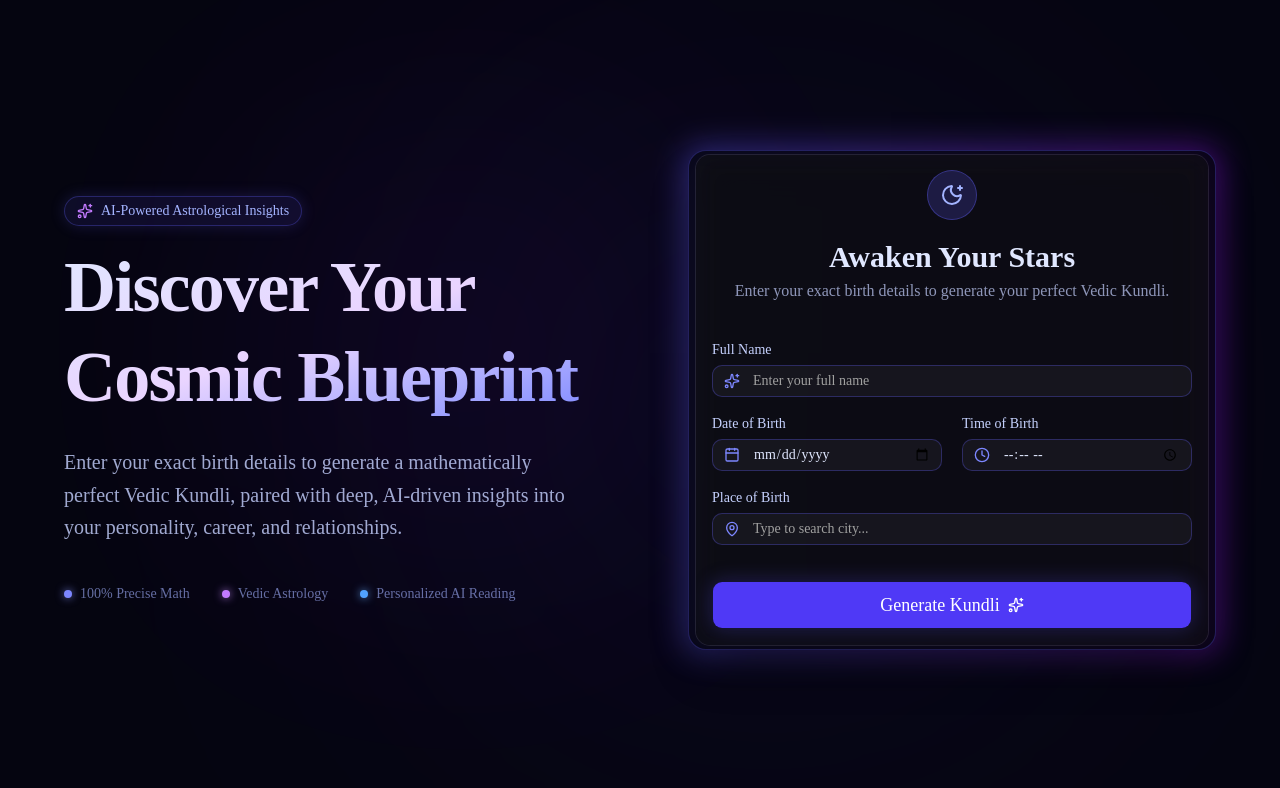
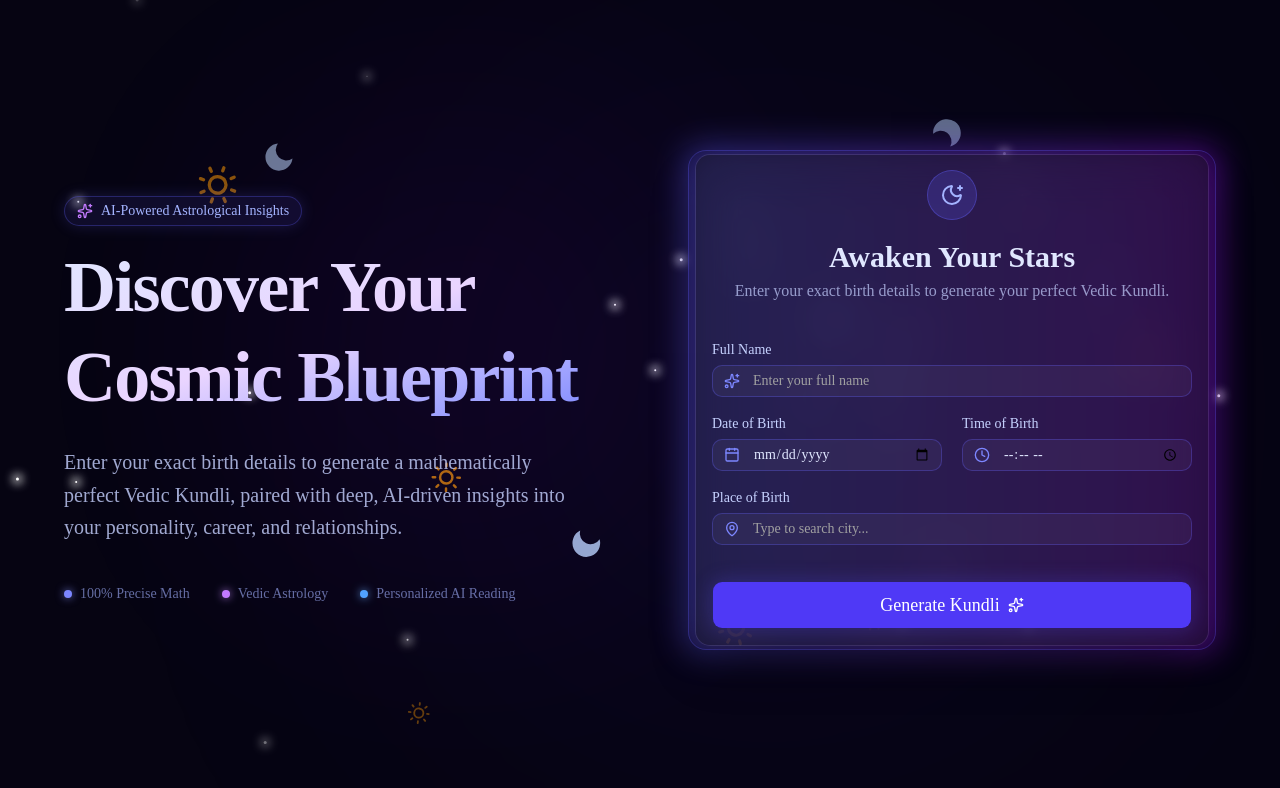
Before and after one commit to abhicodes-02/AIAstrology, a Next.js app: page / in a window 1280 px wide. Shown: the top 788 px of the page. Built offline with nearby package versions, Linux system fonts and the light colour scheme.

Commit message:
fix: remove hardcoded solid background colors from page and dashboard wrappers so the global cosmic animated background can be visible

```diff
--- a/src/app/page.tsx
+++ b/src/app/page.tsx
@@ -6,7 +6,7 @@ import { motion } from "framer-motion";
 
 export default function Home() {
   return (
-    <main className="flex-1 flex flex-col items-center justify-center p-4 md:p-8 min-h-screen relative overflow-hidden bg-[#050510]">
+    <main className="flex-1 flex flex-col items-center justify-center p-4 md:p-8 min-h-screen relative overflow-hidden bg-transparent">
       {/* Mystical decorative elements */}
       <motion.div
         animate={{ scale: [1, 1.2, 1], opacity: [0.3, 0.5, 0.3] }}
@@ -83,7 +83,7 @@ export default function Home() {
           className="flex-1 w-full relative"
         >
           <div className="absolute -inset-1 bg-gradient-to-r from-indigo-500 to-purple-600 rounded-2xl blur-lg opacity-30 animate-pulse" />
-          <div className="relative z-10 bg-[#050510]/80 backdrop-blur-xl border border-indigo-500/30 p-1 rounded-2xl shadow-2xl">
+          <div className="relative z-10 bg-transparent/80 backdrop-blur-xl border border-indigo-500/30 p-1 rounded-2xl shadow-2xl">
             <BirthDetailsForm />
           </div>
         </motion.div>
--- a/src/components/KundliDashboardView.tsx
+++ b/src/components/KundliDashboardView.tsx
@@ -82,7 +82,7 @@ export default function KundliDashboardView({
   };
 
   return (
-    <div className="min-h-screen bg-[#020205] text-indigo-100 font-sans relative overflow-x-hidden selection:bg-indigo-500/30">
+    <div className="min-h-screen bg-transparent text-indigo-100 font-sans relative overflow-x-hidden selection:bg-indigo-500/30">
       {/* Animated Cosmic Background */}
       <div className="fixed inset-0 z-0 pointer-events-none">
         <motion.div
--- a/src/components/VarshaphalDashboardView.tsx
+++ b/src/components/VarshaphalDashboardView.tsx
@@ -74,7 +74,7 @@ export default function VarshaphalDashboardView({
     : [{ month: "Overview", prediction: typeof data.monthlyPredictions === 'string' ? data.monthlyPredictions : "Data unavailable." }];
 
   return (
-    <div className="min-h-screen bg-[#020205] text-indigo-100 font-sans relative overflow-x-hidden selection:bg-yellow-500/30">
+    <div className="min-h-screen bg-transparent text-indigo-100 font-sans relative overflow-x-hidden selection:bg-yellow-500/30">
       {/* Animated Cosmic Background */}
       <div className="fixed inset-0 z-0 pointer-events-none">
         <motion.div
```
